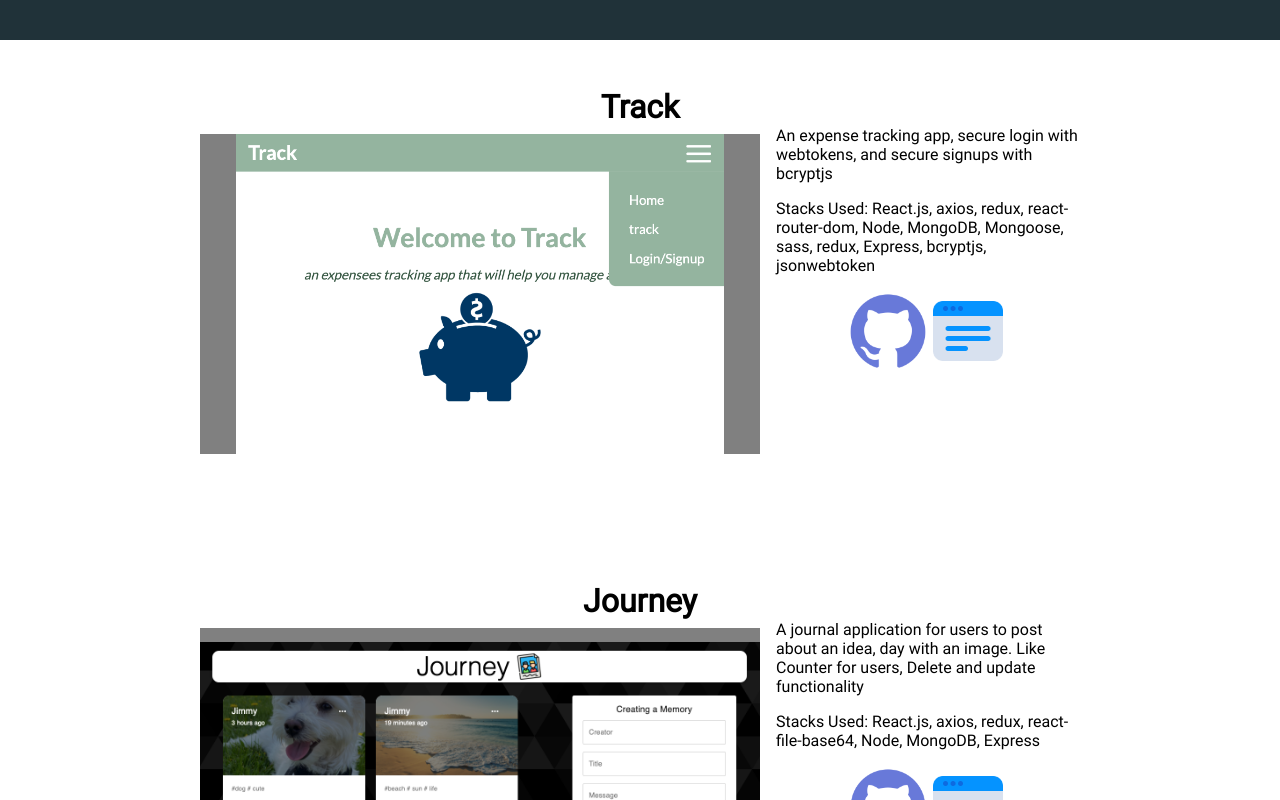
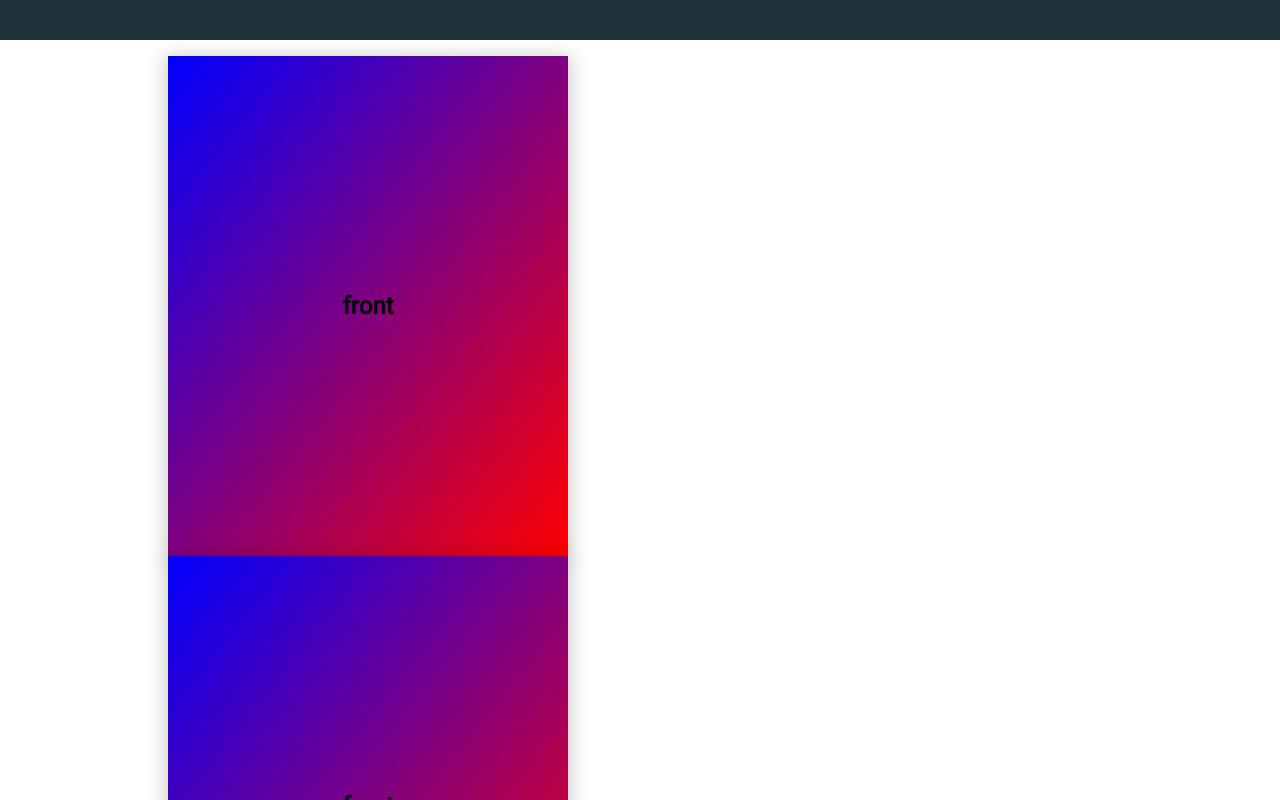
Before and after one commit to jimmykt/portfolio, a React (Create React App) app: page / in a window 1280 px wide. Shown: the part 760-1560 px from the top of the page. Built offline with nearby package versions, Linux system fonts and the light colour scheme.

Commit message:
card flip

```diff
--- a/package.json
+++ b/package.json
@@ -7,6 +7,7 @@
     "@testing-library/react": "^12.1.3",
     "@testing-library/user-event": "^13.5.0",
     "axios": "^0.26.0",
+    "nodemon": "^2.0.19",
     "react": "^17.0.2",
     "react-dom": "^17.0.2",
     "react-router-dom": "5.3",
--- a/src/components/Header.jsx
+++ b/src/components/Header.jsx
@@ -14,7 +14,7 @@ function Header() {
   };
 
   return (
-    <header class="header">
+    <header className="header">
       <h1 className="header__logo">Jimmy Tam</h1>
 
       <Hamburger onClick={toggle} />
--- a/src/components/Project.jsx
+++ b/src/components/Project.jsx
@@ -3,25 +3,26 @@ import GithubIcon from "../assets/Icons/github.png";
 import VisitIcon from "../assets/Icons/visit.png";
 
 function Project(props) {
-  console.log(props);
+  //console.log(props);
   return (
     <div className="Project">
       <h2 className="Project__name">{props.name}</h2>
       <div className="Project__container">
         <div className="Project__image-container">
-          <a href={props.host} target="_blank">
-            <img className="Project__image" src={props.image} alt="image" />
+          <a href={props.host} target="_blank" rel="noreferrer">
+            <img className="Project__image" src={props.image} alt="project" />
           </a>
         </div>
 
         <div className="Project__info-container">
           <p className="Project__info">{props.info}</p>
           <p className="Project__stacks">Stacks Used: {props.stacks}</p>
+          <p className="Project__moreInfo">{props.moreInfo}</p>
           <div className="Project__links">
-            <a href={props.github} target="_blank">
+            <a href={props.github} target="_blank" rel="noreferrer">
               <img className="Project__icon" src={GithubIcon} alt="Githun" />
             </a>
-            <a href={props.host} target="_blank">
+            <a href={props.host} target="_blank" rel="noreferrer">
               <img className="Project__icon" src={VisitIcon} alt="Githun" />
             </a>
           </div>
--- a/src/components/Project.scss
+++ b/src/components/Project.scss
@@ -62,6 +62,9 @@
       margin-top: 0rem;
     }
   }
+  &__moreInfo {
+    margin-top: 0.5rem;
+  }
 
   &__stacks {
     margin-top: 1rem;
--- /dev/null
+++ b/src/components/ProjectCard.jsx
@@ -0,0 +1,31 @@
+import "./ProjectCard.scss";
+import GithubIcon from "../assets/Icons/github.png";
+import VisitIcon from "../assets/Icons/visit.png";
+import React, { useState, useEffect } from "react";
+
+function ProjectCard(props) {
+  const [flip, setFlip] = useState(false);
+
+  const clickFlip = () => {
+    setFlip(!flip);
+    console.log(flip);
+  };
+
+  return (
+    <div className="card" onClick={clickFlip}>
+      <div className={"card__inner " + (flip ? "is-flipped" : "no")}>
+        <div className="card__face card__face--front">
+          <h2>front</h2>
+        </div>
+        <div className="card__face card__face--back">
+          <div className="card__content">
+            <img src={GithubIcon} alt="git" />
+            <h2>back</h2>
+          </div>
+        </div>
+      </div>
+    </div>
+  );
+}
+
+export default ProjectCard;
--- /dev/null
+++ b/src/components/ProjectCard.scss
@@ -0,0 +1,46 @@
+.card {
+  border-color: solid 2px red;
+  width: 300px;
+  height: 500px;
+
+  &__inner {
+    cursor: pointer;
+    width: 100%;
+    height: 100%;
+    transition: transform 1s;
+    transform-style: preserve-3d;
+  }
+
+  &__face {
+    position: absolute;
+    width: 100%;
+    height: 100%;
+    width: 400px;
+    height: 500px;
+    -webkit-backface-visibility: hidden;
+    backface-visibility: hidden;
+    overflow: hidden;
+    border-radius: 16;
+    box-shadow: 0px 3px 18px 3px rgba(0, 0, 0, 0.2);
+
+    &--front {
+      background-image: linear-gradient(to bottom right, blue, red);
+      display: flex;
+      align-items: center;
+      justify-content: center;
+    }
+    &--back {
+      background-image: linear-gradient(to bottom right, green, red);
+      transform: rotateY(180deg);
+    }
+  }
+
+  &__content {
+    width: 100%;
+    height: 100%;
+  }
+}
+
+.is-flipped {
+  transform: rotateY(180deg);
+}
--- a/src/components/Projects.jsx
+++ b/src/components/Projects.jsx
@@ -1,20 +1,41 @@
 import "./Projects.scss";
 import Project from "../components/Project";
+import ProjectCard from "../components/ProjectCard";
 import JourneyImage from "../assets/images/app-Journey.png";
 import DogPoolImage from "../assets/images/dogpool.png";
 import TrackImage from "../assets/images/track.png";
 
-import Switch from "../components/Switch";
+// import Switch from "../components/Switch";
 function Projects() {
   return (
     <div className="Projects" id="projects">
       {/* <Switch /> */}
       <div className="Projects__container">
+        <ProjectCard
+          image={TrackImage}
+          name="Track"
+          info="An expense tracking app, secure login with webtokens, and secure signups with bcryptjs '\n' hi"
+          stacks="React.js, axios, redux, react-router-dom, Node, MongoDB, Mongoose, sass, redux,  Express, bcryptjs, jsonwebtoken "
+          moreInfo="signup, or use a test account:  email:john Password:smith"
+          github="https://github.com/jimmykt/track"
+          host="https://track-app-jt.netlify.app/"
+        />
+        <ProjectCard
+          image={TrackImage}
+          name="Track"
+          info="An expense tracking app, secure login with webtokens, and secure signups with bcryptjs '\n' hi"
+          stacks="React.js, axios, redux, react-router-dom, Node, MongoDB, Mongoose, sass, redux,  Express, bcryptjs, jsonwebtoken "
+          moreInfo="signup, or use a test account:  email:john Password:smith"
+          github="https://github.com/jimmykt/track"
+          host="https://track-app-jt.netlify.app/"
+        />
+
         <Project
           image={TrackImage}
           name="Track"
-          info="An expense tracking app, secure login with webtokens, and secure signups with bcryptjs"
+          info="An expense tracking app, secure login with webtokens, and secure signups with bcryptjs '\n' hi"
           stacks="React.js, axios, redux, react-router-dom, Node, MongoDB, Mongoose, sass, redux,  Express, bcryptjs, jsonwebtoken "
+          moreInfo="signup, or use a test account:  email:john Password:smith"
           github="https://github.com/jimmykt/track"
           host="https://track-app-jt.netlify.app/"
         />
@@ -26,7 +47,6 @@ function Projects() {
           github="https://github.com/jimmykt/Journey"
           host="https://journey-mern.netlify.app/"
         />
-
         <Project
           image={DogPoolImage}
           name="DogPool"
--- a/src/components/Projects.scss
+++ b/src/components/Projects.scss
@@ -4,7 +4,8 @@
 .Projects {
   @include page-side-padding-mobile;
   margin-top: 1rem;
-
+  display: flex;
+  justify-content: center;
   @include tablet {
     @include page-side-padding-tablet;
   }
```
Also changed, not shown: public/manifest.json, 2 other files (tests, documents, lock files or other folders).
